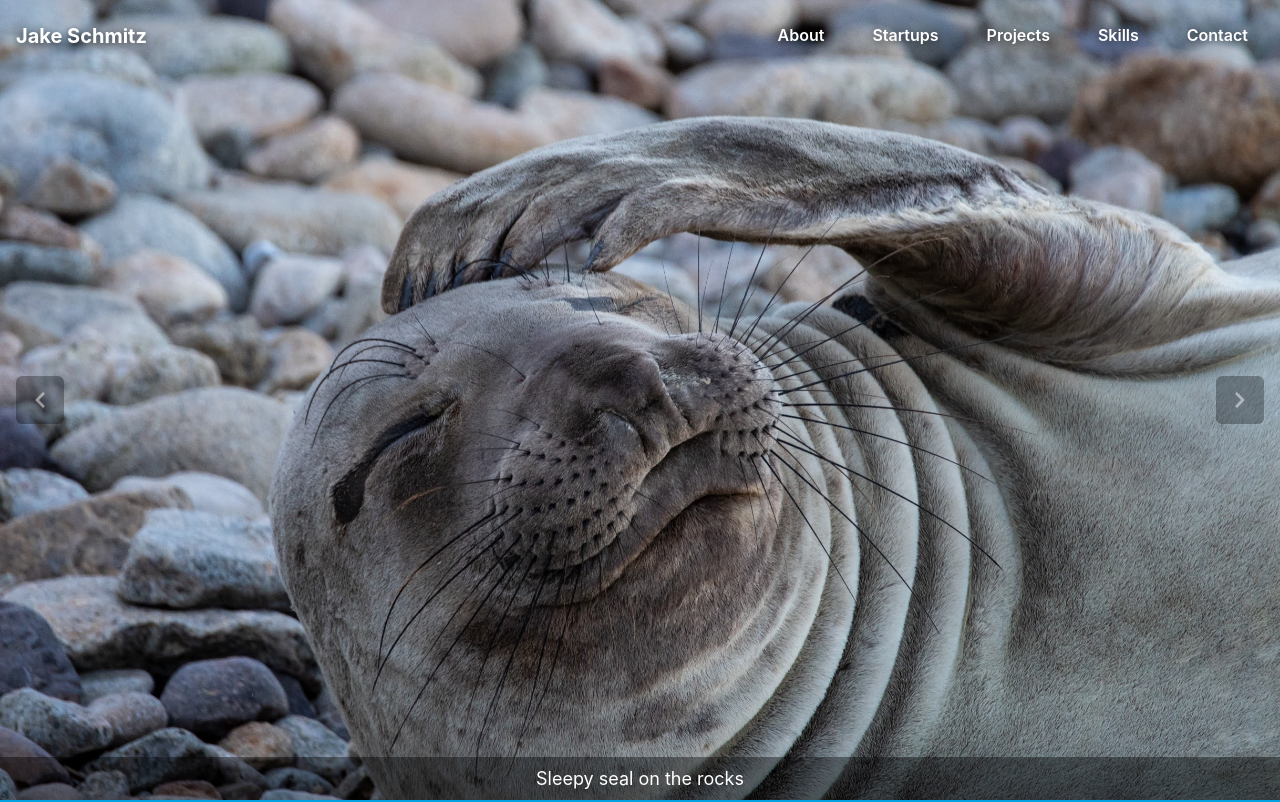
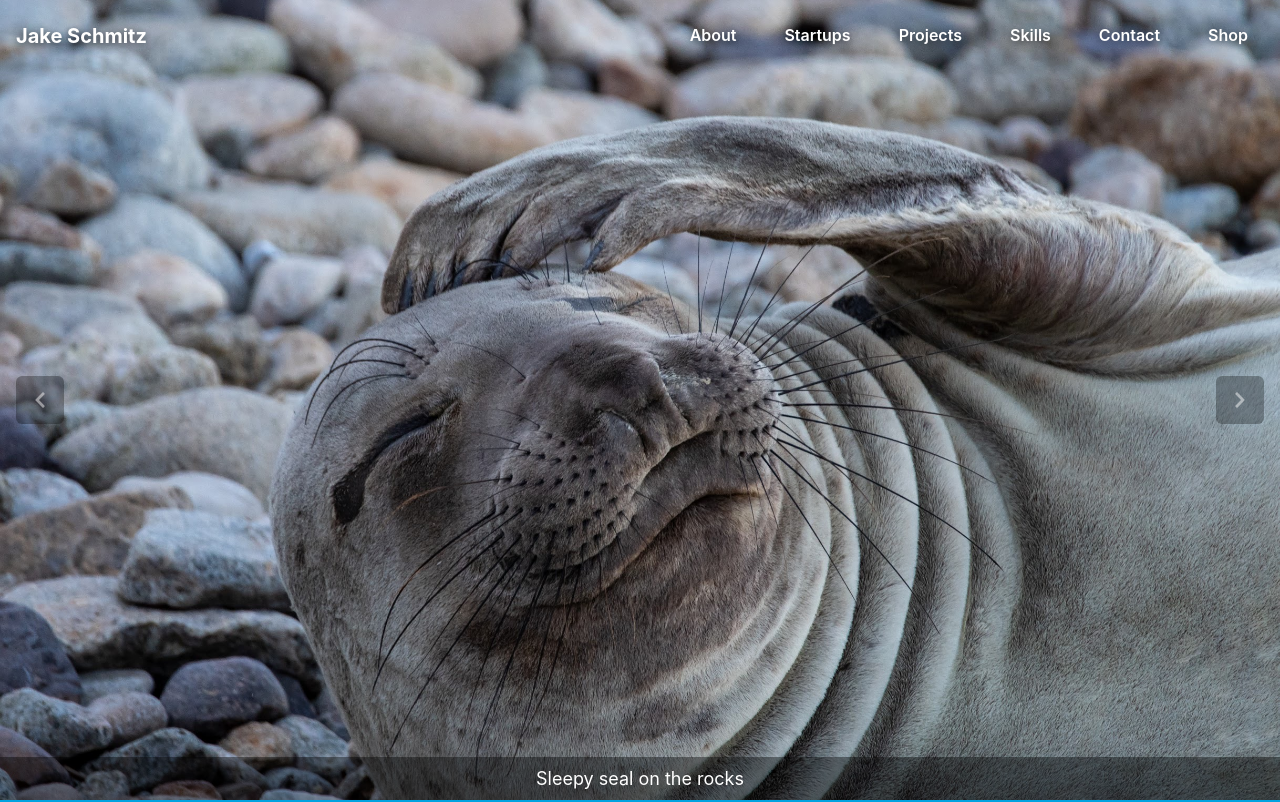
Before and after one commit to JakeSchmitz/jakeschmitz.github.io, a React (Vite) app: page / in a window 1280 px wide. Shown: the top 802 px of the page. Built offline with nearby package versions, Linux system fonts and the light colour scheme.

Commit message:
Add 'Shop' link to navbar that redirects to Shopify store

```diff
--- a/src/components/Navbar.tsx
+++ b/src/components/Navbar.tsx
@@ -37,6 +37,18 @@ const Navbar = () => {
               {item}
             </Button>
           ))}
+          <Button
+            as="a"
+            href="https://ohschirtz.com/"
+            target="_blank"
+            rel="noopener noreferrer"
+            variant="ghost"
+            color="white"
+            _hover={{ bg: 'rgba(255,255,255,0.1)' }}
+            textShadow="0 2px 8px rgba(0,0,0,0.7)"
+          >
+            Shop
+          </Button>
         </Flex>
       </Flex>
     </Box>
```
